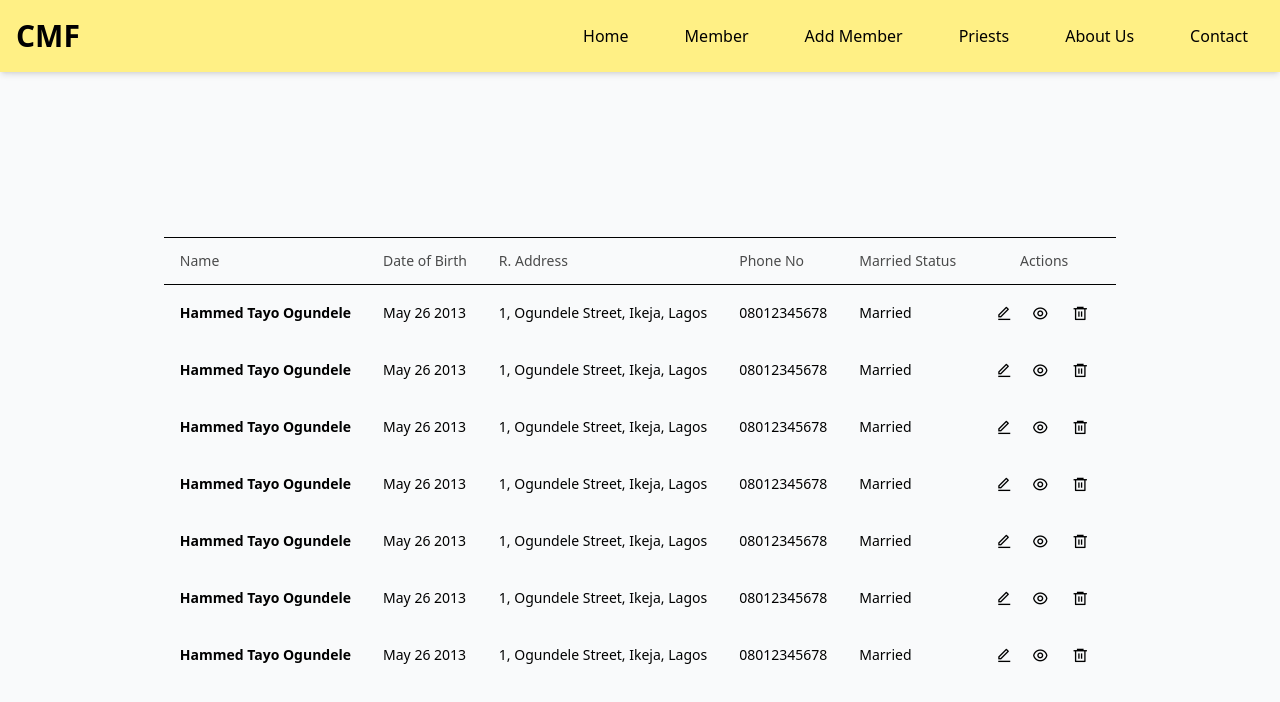
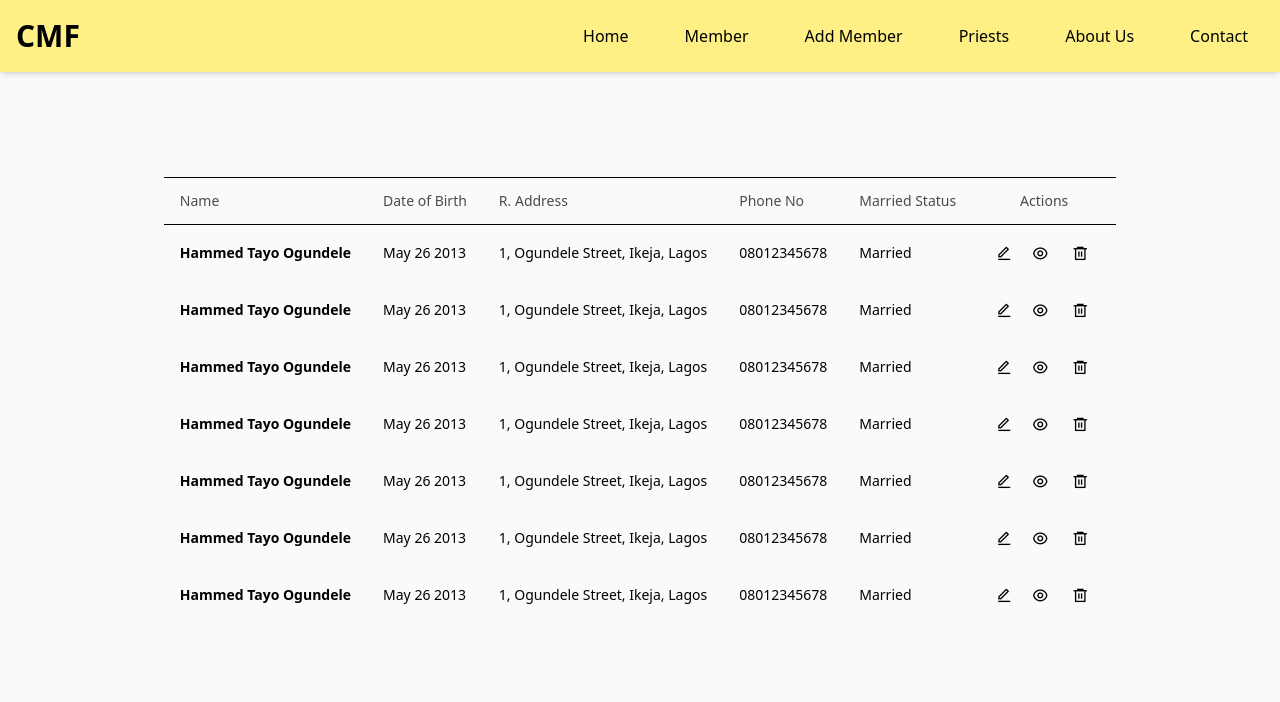
Before and after one commit to Shotech-E/cmf-frontend, a React (Vite) app: page /member in a window 1280 px wide. Shown: the top 702 px of the page. Built offline with nearby package versions, Linux system fonts and the light colour scheme.

Commit message:
changes made

```diff
--- a/src/components/Member.jsx
+++ b/src/components/Member.jsx
@@ -5,7 +5,7 @@ const Member = () => {
   return (
     <div>
       <Navbar />
-      <section className="justify-center h-screen py-15 border-amber-200">
+
       {/* component */}
       <div className="flex min-h-screen items-center justify-center bg-gray-50">
         <div className="p-6 overflow-scroll px-0">
@@ -308,7 +308,6 @@ const Member = () => {
           </table>
         </div>
       </div>
-      </section>
     </div>
   );
 };
```
Lines whose indentation alone changed are shown as unchanged.
